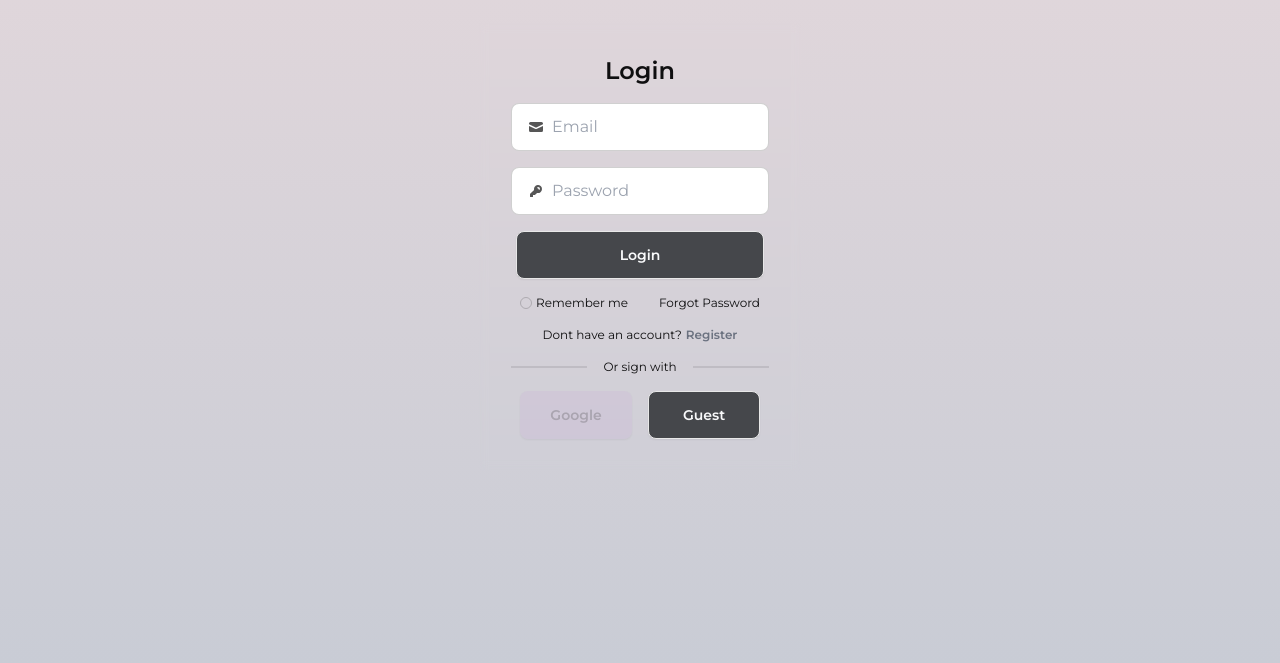
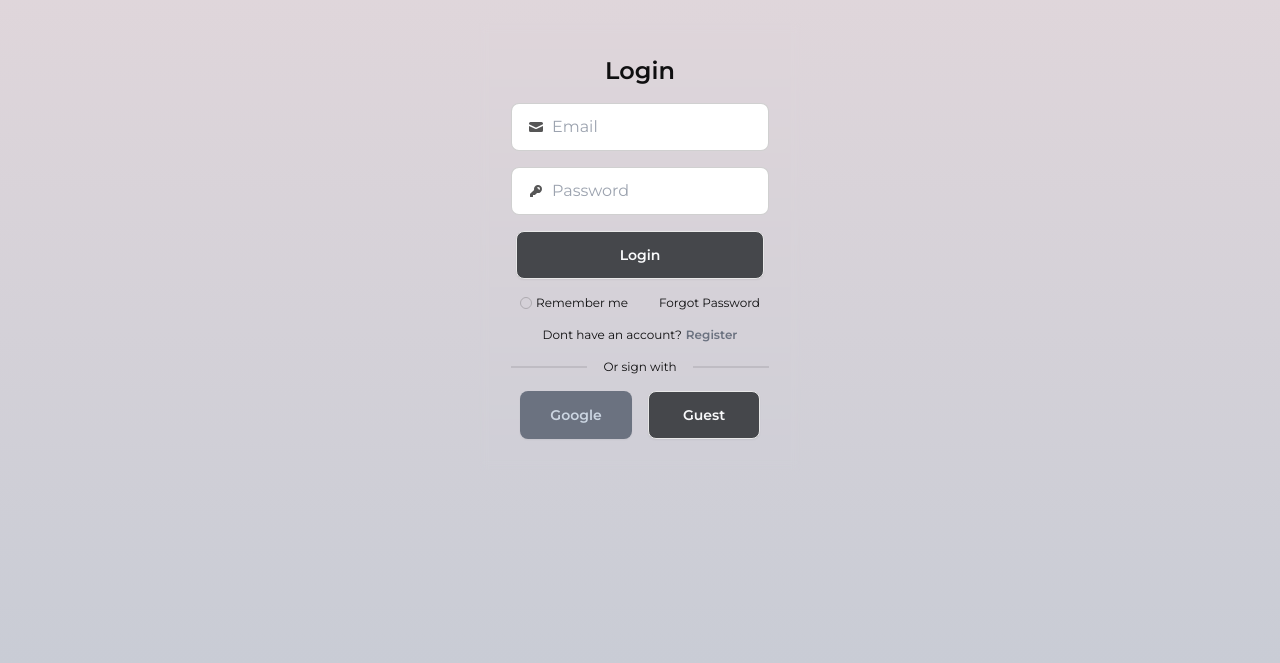
Before and after one commit to iss4gerry/nutrition-tracker-frontend, a Vue app: page /login in a window 1280 px wide. Shown: the part 137-800 px from the top of the page. Built offline with nearby package versions, Linux system fonts and the light colour scheme; no server answers; what axios-retry would draw is missing.

Commit message:
change button hover color

```diff
--- a/src/index.css
+++ b/src/index.css
@@ -7,7 +7,18 @@
 	html {
 		scroll-behavior: smooth;
 	}
+	.btn {
+		@apply hover:bg-black;
+	}
 }
 
 @tailwind components;
+@layer components {
+	.btn {
+		@apply hover:bg-black;
+		@apply disabled:bg-gray-500;
+		@apply disabled:text-slate-300;
+	}
+}
+
 @tailwind utilities;
```
